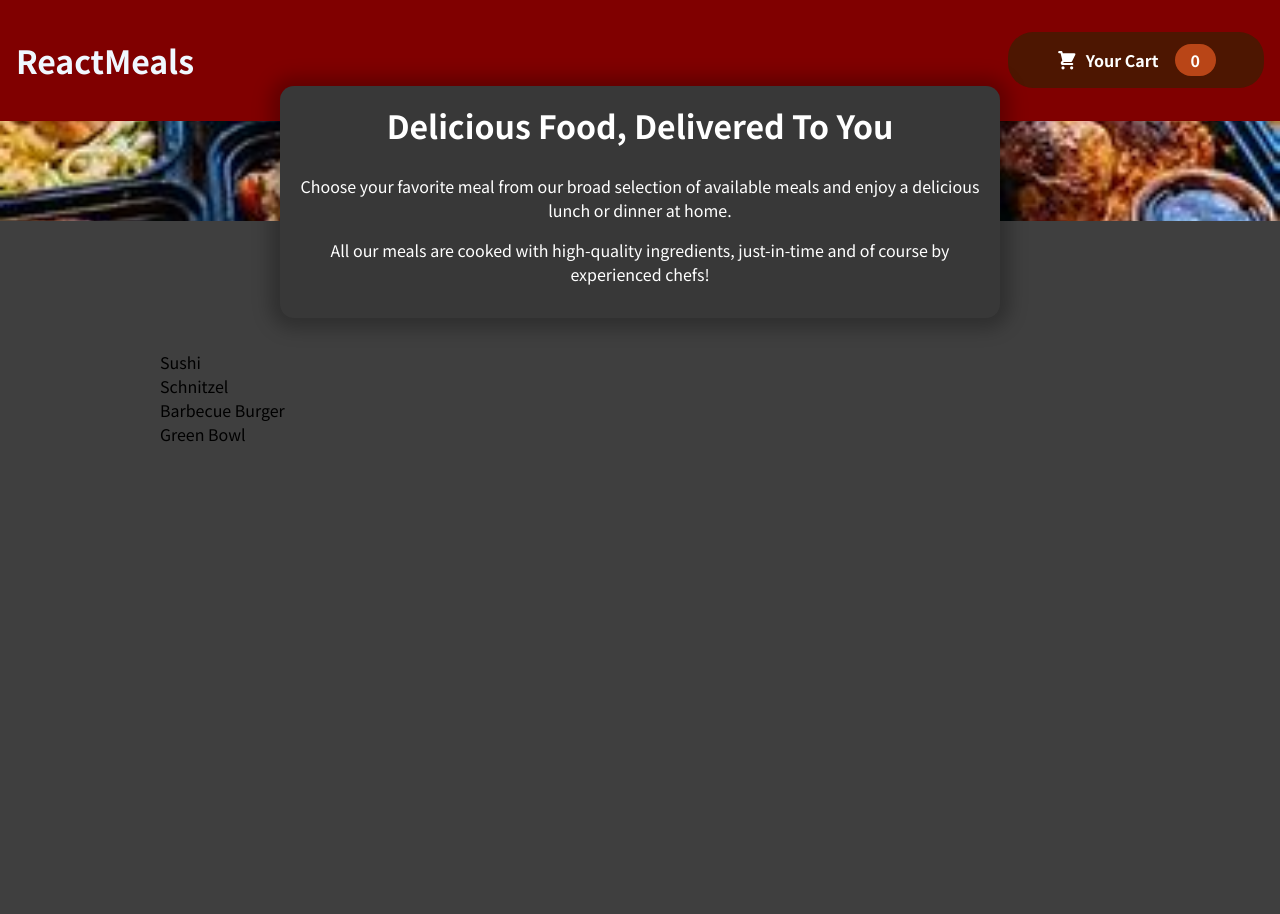
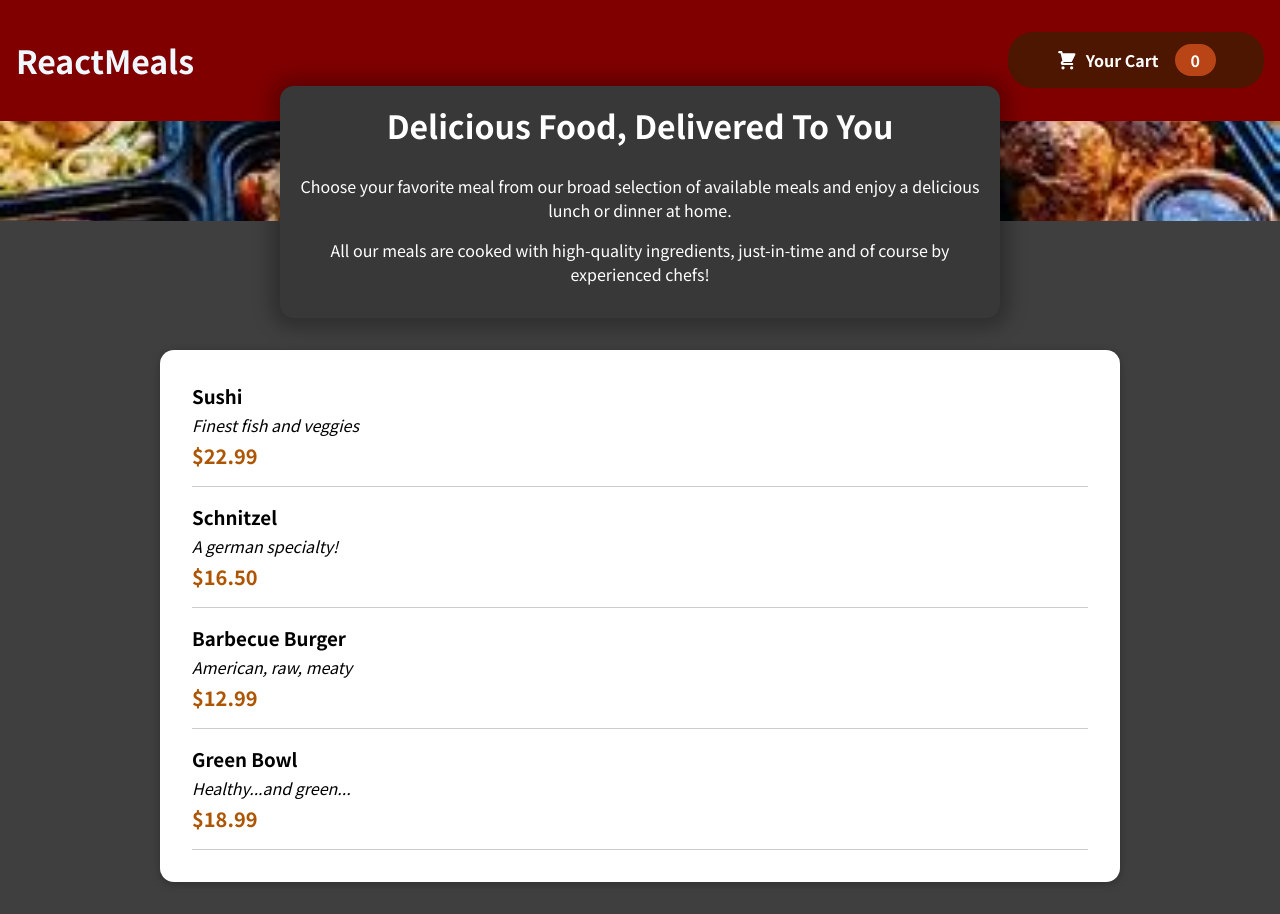
Before and after one commit to HumaRukshan25/Restaurant-website, a React (Create React App) app: page / in a window 1280 px wide. Before the commit the page ends 800 px from the top, so only its background shows below. Built offline with nearby package versions, Linux system fonts and the light colour scheme.

Commit message:
Making the Items visible

```diff
--- a/src/App.js
+++ b/src/App.js
@@ -2,6 +2,7 @@ import { Fragment } from 'react';
 
 import Header from './components/Layout/Header';
 import Meals from './components/Meals/Meals';
+
 function App() {
   return (
     <Fragment>
--- a/src/components/Meals/AvailableMeals.js
+++ b/src/components/Meals/AvailableMeals.js
@@ -1,3 +1,5 @@
+import Card from '../UI/Card';
+import MealItem from './MealItem/MealItem';
 import classes from './AvailableMeals.module.css';
 
 const DUMMY_MEALS = [
@@ -28,11 +30,20 @@ const DUMMY_MEALS = [
 ];
 
 const AvailableMeals = () => {
-  const mealsList = DUMMY_MEALS.map((meal) => <li>{meal.name}</li>);
+  const mealsList = DUMMY_MEALS.map((meal) => (
+    <MealItem
+      key={meal.id}
+      name={meal.name}
+      description={meal.description}
+      price={meal.price}
+    />
+  ));
 
   return (
     <section className={classes.meals}>
-      <ul>{mealsList}</ul>
+      <Card>
+        <ul>{mealsList}</ul>
+      </Card>
     </section>
   );
 };
--- /dev/null
+++ b/src/components/Meals/MealItem/MealItem.js
@@ -0,0 +1,18 @@
+import classes from './MealItem.module.css';
+
+const MealItem = (props) => {
+  const price = `$${props.price.toFixed(2)}`;
+
+  return (
+    <li className={classes.meal}>
+      <div>
+        <h3>{props.name}</h3>
+        <div className={classes.description}>{props.description}</div>
+        <div className={classes.price}>{price}</div>
+      </div>
+      <div></div>
+    </li>
+  );
+};
+
+export default MealItem;
--- /dev/null
+++ b/src/components/Meals/MealItem/MealItem.module.css
@@ -0,0 +1,22 @@
+.meal {
+    display: flex;
+    justify-content: space-between;
+    margin: 1rem;
+    padding-bottom: 1rem;
+    border-bottom: 1px solid #ccc;
+  }
+
+  .meal h3 {
+    margin: 0 0 0.25rem 0;
+  }
+
+  .description {
+    font-style: italic;
+  }
+
+  .price {
+    margin-top: 0.25rem;
+    font-weight: bold;
+    color: #ad5502;
+    font-size: 1.25rem;
+  }
--- /dev/null
+++ b/src/components/UI/Card.js
@@ -0,0 +1,7 @@
+import classes from './Card.module.css';
+
+const Card = props => {
+  return <div className={classes.card}>{props.children}</div>
+};
+
+export default Card;
--- /dev/null
+++ b/src/components/UI/Card.module.css
@@ -0,0 +1,6 @@
+.card {
+    padding: 1rem;
+    box-shadow: 0 2px 8px rgba(0, 0, 0, 0.25);
+    border-radius: 14px;
+    background-color: white;
+  }
```
Also changed, not shown: src/components/Meals/MealItem/MealItemForm.js (added).
